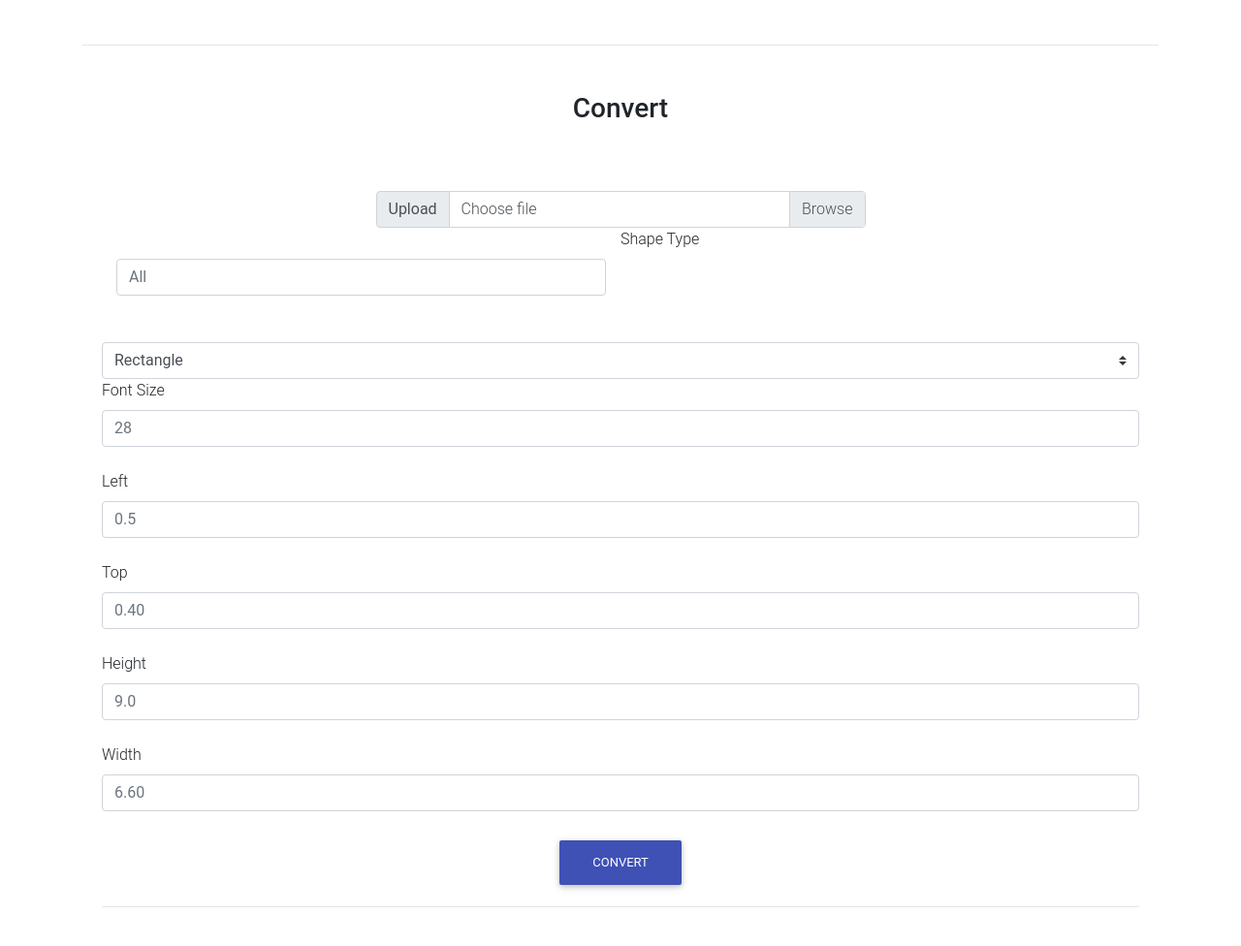
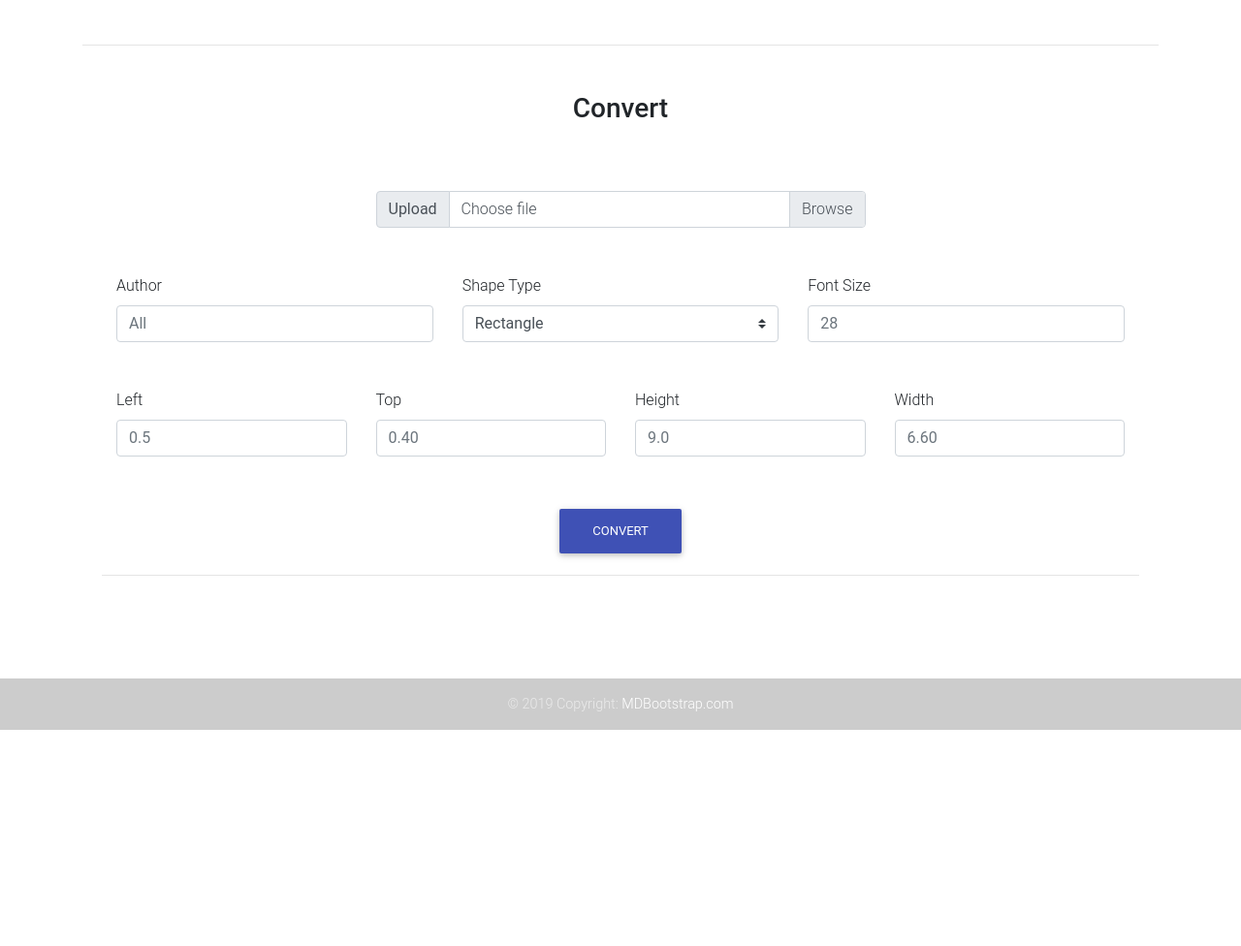
Before and after one commit to jatinshrivastava/DjangoApplication, a Django app: page /upload/ in a window 1280 px wide. Shown: the part 2084-3060 px from the top of the page at 97% size. After the commit the page ends 2837 px from the top, so only its background shows below. Run offline with Django 3.2, Linux system fonts and the light colour scheme; some libraries are stand-ins or nearby versions.

Commit message:
Update upload.html

```diff
--- a/uploadmethod/templates/uploadmethod/upload.html
+++ b/uploadmethod/templates/uploadmethod/upload.html
@@ -401,7 +401,7 @@
                 <div class="card-body">
 
                     <!-- Form -->
-                    <form name="uploadtxtfile" method="post" enctype="multipart/form-data">
+                    <form name="uploadFileForm" method="post" enctype="multipart/form-data">
                         {% csrf_token %}
                         <!-- File Upload -->
                         <div class="w-50 container-fluid">
@@ -417,19 +417,20 @@
                         </div>
                         <!-- /File Upload -->
                         <!-- Configuration -->
-                        <!-- Content -->
-                        <div class="container">
+                        <div class="container mt-5">
 
-                            <!--Grid row-->
+                            <!--First row-->
                             <div class="row wow fadeIn">
 
-                                <!--Grid column-->
-                                <div class="col-md-6 mb-4 white-text text-center text-md-left">
+                                <!--First column-->
+                                <div class="col-md-4 mb-4 text-center text-md-left">
                                     <!-- Author Field -->
                                     <label for="authorName">Author</label>
-                                    <input type="text" id="authorName" class="form-control mb-4" placeholder="All">
+                                    <input type="text" id="authorName" class="form-control mb-4" placeholder="All" name="authorName">
                                     <!-- /Author Field -->
                                 </div>
+                                <!--Second column-->
+                                <div class="col-md-4 mb-4 text-center text-md-left">
                                     <!-- Shape Field -->
                                     <label for="shapeSelect">Shape Type</label>
                                     <select name="shapeType" class="custom-select" id="shapeSelect">
@@ -438,28 +439,49 @@
                                             <option value="curved ribbon">Curved Ribbon</option>
                                             </select>
                                     <!-- /Shape Field -->
+                                </div>
+                                <!--Third column-->
+                                <div class="col-md-4 mb-4 text-center text-md-left">
                                     <!-- Font Field -->
                                     <label for="fontSize">Font Size</label>
-                                <input type="text" id="fontSize" class="form-control mb-4" placeholder="28">
+                                    <input type="text" id="fontSize" class="form-control mb-4" placeholder="28" name="fontSize">
                                     <!-- /Font Field -->
+                                </div>
+                            </div>
+                            <!--/First row-->
+                            <!--Second row-->
+                            <div class="row wow fadeIn">
+                                <!--Firstcolumn-->
+                                <div class="col-md-3 mb-4 text-center text-md-left">
                                     <!-- Left Field -->
                                     <label for="Left">Left</label>
-                                <input type="text" id="Left" class="form-control mb-4" placeholder="0.5">
+                                    <input type="text" id="Left" class="form-control mb-4" placeholder="0.5" name="Left">
                                     <!-- /Left Field -->
+                                    <!--Second column-->
+                                </div>
+                                <div class="col-md-3 mb-4 text-center text-md-left">
                                     <!-- Top Field -->
                                     <label for="Top">Top</label>
-                                <input type="text" id="Top" class="form-control mb-4" placeholder="0.40">
+                                    <input type="text" id="Top" class="form-control mb-4" placeholder="0.40" name="Top">
                                     <!-- /Top Field -->
+                                </div>
+                                <!--Third column-->
+                                <div class="col-md-3 mb-4 text-center text-md-left">
                                     <!-- Height Field -->
                                     <label for="Height">Height</label>
-                                <input type="text" id="Height" class="form-control mb-4" placeholder="9.0">
+                                    <input type="text" id="Height" class="form-control mb-4" placeholder="9.0" name="Height">
                                     <!-- /Height Field -->
+                                </div>
+                                <!--Fourth column-->
+                                <div class="col-md-3 mb-4 text-center text-md-left">
                                     <!-- Width Field -->
                                     <label for="Width">Width</label>
-                                <input type="text" id="Width" class="form-control mb-4" placeholder="6.60">
+                                    <input type="text" id="Width" class="form-control mb-4" placeholder="6.60" name="Width">
                                     <!-- /Width Field -->
+                                </div>
                                 <!-- /Configuration -->
                             </div>
+                            <!--/Second row-->
                         </div>
                         <div class="text-center">
                             <button class="btn btn-indigo" type="submit">Convert</button>
```
Lines whose indentation alone changed are shown as unchanged.
